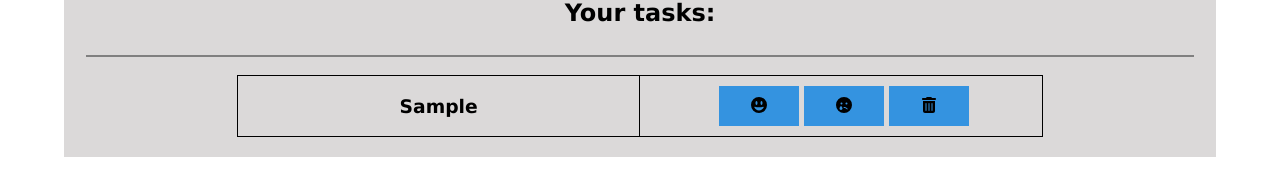
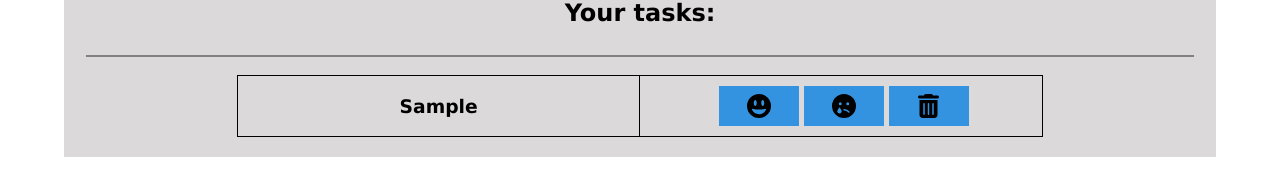
Before and after one commit to yulia-gutorova/typescript-todo, a React (Create React App) app: page / in a window 1280 px wide. Both pictures are taken after typing "Sample" into the empty fields and a click on the button "Add task". Shown: the part 347-534 px from the top of the page. Built offline with nearby package versions, Linux system fonts and the light colour scheme.

Commit message:
remove onDone and onHelp functions

```diff
--- a/src/App.tsx
+++ b/src/App.tsx
@@ -26,7 +26,7 @@ function App() {
       const filtered = todoList.filter((value) => value.task === task);
       if (filtered.length===0)
       {
-        const newTask = new TodoList(task, 0);
+        const newTask = new TodoList(task);
         setTodoList
         (
           (arrayTodoList) => {return [...arrayTodoList, newTask]}
@@ -50,7 +50,7 @@ function App() {
   //******************************************
   //Function doneTaskHandler to mark task as done
   //******************************************
-  const doneTaskHandler = (id: number) => {
+  /* const doneTaskHandler = (id: number) => {
     setTodoList
     (
       todoList.map((task) =>
@@ -72,12 +72,12 @@ function App() {
         }
       })
     )
-  }
+  } */
 
   //******************************************
   //Function helpTaskHadler to mart a task as a problem
   //******************************************
-  const helpTaskHandler = (id: number) => {
+/*   const helpTaskHandler = (id: number) => {
     console.log('On help task handler')
 
     setTodoList
@@ -96,7 +96,7 @@ function App() {
       })
     )
   }
-
+ */
   //******************************************
   //Function deleteTask to delete a task from the list
   //******************************************
@@ -123,8 +123,8 @@ function App() {
 
       <ListTasks list={todoList}
                   allTodos={todoList.length}
-                  onDoneTaskHandler={doneTaskHandler}
-                  onHelpTaskHandler={helpTaskHandler}
+                  // onDoneTaskHandler={doneTaskHandler}
+                  // onHelpTaskHandler={helpTaskHandler}
                   onDeleteTaskHandler={deleteTaskHandler}></ListTasks>
     </div>
   );
--- a/src/components/listTasks.tsx
+++ b/src/components/listTasks.tsx
@@ -3,10 +3,10 @@ import './listTasks.css'
 import TodoList from '../models/TodoListModel';
 
 interface IListTasks {
-  list:                TodoList[];
-  allTodos:            number;
-  onDoneTaskHandler:   (id: number) => void;
-  onHelpTaskHandler:   (id: number) => void;
+  list: TodoList[];
+  allTodos: number;
+  // onDoneTaskHandler: (id: number) => void;
+  // onHelpTaskHandler: (id: number) => void;
   onDeleteTaskHandler: (id: number) => void;
 }
 
@@ -20,20 +20,20 @@ const ListTasks = (props: IListTasks) => {
       {props.allTodos !== 0 && <h2> Your tasks:</h2>}
       <hr />
       <table className='table'>
-
+        <tbody>
           {props.list.map((item) =>
           (
             <OneTask
               key={item.id}
               task={item.task}
-            completed={item.completed}
-            onDoneTaskHandler={() => props.onDoneTaskHandler(item.id)}
-            onHelpTaskHandler={() => props.onHelpTaskHandler(item.id)}
+              // completed={item.completed}
+              // onDoneTaskHandler={() => props.onDoneTaskHandler(item.id)}
+              // onHelpTaskHandler={() => props.onHelpTaskHandler(item.id)}
               onDeleteTaskHandler={() => props.onDeleteTaskHandler(item.id)}
             />
           )
           )}
-
+        </tbody>
       </table>
     </div>
   )
--- a/src/components/oneTask.tsx
+++ b/src/components/oneTask.tsx
@@ -1,39 +1,76 @@
+import { useState } from 'react';
 import '../App.css'
 import './oneTask.css'
 
 interface IOneTask {
     task:                string;
-    completed:           number;
-    onDoneTaskHandler:   (event: React.MouseEvent) => void;
-    onHelpTaskHandler:   (event: React.MouseEvent) => void;
+    // completed:           number;
+    // onDoneTaskHandler:   (event: React.MouseEvent) => void;
+    // onHelpTaskHandler:   (event: React.MouseEvent) => void;
     onDeleteTaskHandler: (event: React.MouseEvent) => void;
 }
 
 
 const OneTask = (props: IOneTask) => {
 
+const[decoration, setDecoration] = useState('none')
+
+const doneHandler = () => {
+    if (decoration === 'none' || decoration === 'wavy underline red 2px')
+    {
+        setDecoration('line-through 2px')
+    }
+    else if (decoration === 'line-through 2px')
+    {
+        setDecoration('none')
+    }
+}
+
+const helpHandler = () => {
+    if (decoration === 'none' || decoration === 'line-through 2px')
+    {
+        setDecoration('wavy underline red 2px')
+    }
+    else if (decoration === 'wavy underline red 2px')
+    {
+        setDecoration('none')
+    }
+}
+
+
     //Set properties to change colors
-    let decoration;
+/*     let decoration;
     if (props.completed === 0) { decoration = 'none'}
     if (props.completed === 1) { decoration = 'line-through 2px' }
-    if (props.completed === 2) { decoration ='wavy underline red 2px' }
+    if (props.completed === 2) { decoration ='wavy underline red 2px' } */
 
   //**************************************************************************************
   //Return component
   //******************************************
-    return (
+/*     return (
         <>
             <tr>
                 <td style={{ textDecoration: decoration }}><h3>{props.task}</h3></td>
-
                 <td>
-                    <button onClick={props.onDoneTaskHandler}><i className="fa-solid fa-face-grin-wide"></i></button>
-                    <button onClick={props.onHelpTaskHandler}><i className="fa-solid fa-face-sad-tear"></i></button>
-                    <button onClick={props.onDeleteTaskHandler}><i className="fa-solid fa-trash-can"></i></button>
+                    <button onClick={props.onDoneTaskHandler}><i className="fa-solid fa-face-grin-wide fa-xl"></i></button>
+                    <button onClick={props.onHelpTaskHandler}><i className="fa-solid fa-face-sad-tear fa-xl"></i></button>
+                    <button onClick={props.onDeleteTaskHandler}><i className="fa-solid fa-trash-can fa-xl"></i></button>
                 </td>
             </tr>
         </>
+    ) */
 
+        return (
+        <>
+            <tr>
+                <td style={{ textDecoration: decoration }}><h3>{props.task}</h3></td>
+                <td>
+                    <button onClick={doneHandler}><i className="fa-solid fa-face-grin-wide fa-xl"></i></button>
+                    <button onClick={helpHandler}><i className="fa-solid fa-face-sad-tear fa-xl"></i></button>
+                    <button onClick={props.onDeleteTaskHandler}><i className="fa-solid fa-trash-can fa-xl"></i></button>
+                </td>
+            </tr>
+        </>
     )
 }
 
--- a/src/models/TodoListModel.ts
+++ b/src/models/TodoListModel.ts
@@ -2,12 +2,12 @@
 class TodoList{
     id: number;
     task: string;
-    completed: number;
+    // completed: number;
 
-    constructor(task : string, completed: number){
+    constructor(task : string){
         this.id = Math.random()
         this.task = task
-        this.completed = completed;
+        // this.completed = completed;
     }
 }
 export default TodoList
```
Lines whose indentation alone changed are shown as unchanged.
